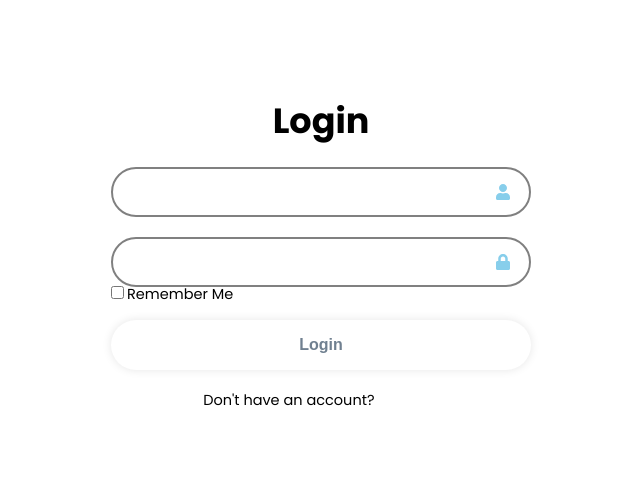
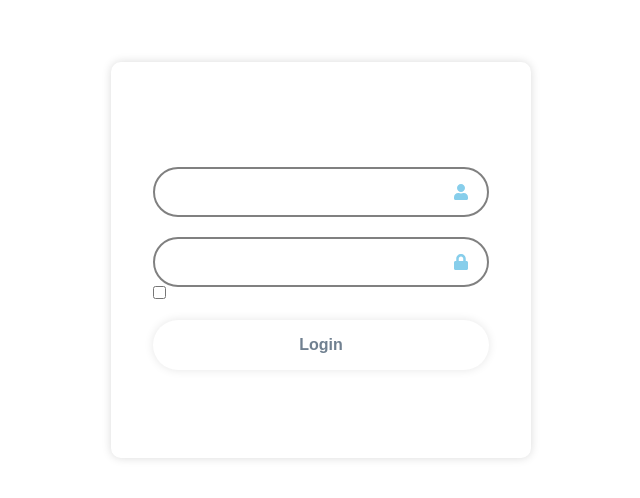
Before and after one commit to TintinSDev/React.js-Login-Form, a React (Create React App) app: page / in a window 1280 px wide. Shown: the part 140-638 px from the top of the page, without its empty margins (319-959 px from the left). Built offline with nearby package versions, Linux system fonts and the light colour scheme; a web font is replaced by a local one.

Commit message:
wrapper css modified

```diff
--- a/src/Components/LoginForm/LoginForm.css
+++ b/src/Components/LoginForm/LoginForm.css
@@ -1,6 +1,12 @@
 .wrapper{
     width: 420px;
-
+    background:  transparent;
+    border: 2px solid rgba(255, 255, 255, .2);
+    /* backdrop-filter: blur(30px); */
+    color: #fff;
+    padding: 30px 40px;
+    border-radius: 10px;
+    box-shadow: 0 0px 10px rgba(0,0,0,0.15);
 
 }
 
```
